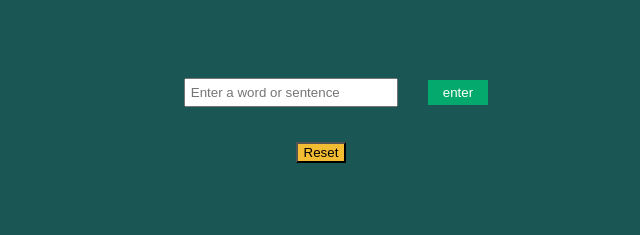
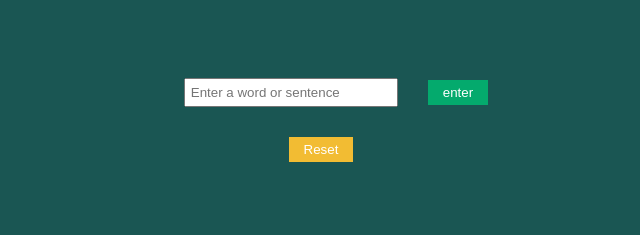
Before and after one commit to kurtis-casperson/vowel-counter, a plain HTML site: page index.html in a window 1280 px wide. Shown: the part 109-344 px from the top of the page, without its empty margins (319-959 px from the left). Drawn offline with Linux system fonts and the light colour scheme.

Commit message:
Style reset button

```diff
--- a/index.html
+++ b/index.html
@@ -19,7 +19,7 @@
       />
       <input type="button" id="inputButton" value="enter" />
     </div>
-    <div class="reset">
+    <div class="resetButton">
       <button
         id="reset"
         onclick="document.getElementById(
--- a/styles.css
+++ b/styles.css
@@ -31,20 +31,20 @@ body {
   cursor: pointer;
 }
 
-.reset {
+.resetButton {
   display: flex;
   justify-content: center;
   align-items: center;
 
+  margin-top: 30px;
+}
+
+.resetButton #reset {
+  background-color: hwb(43 20% 5%);
   border: none;
   color: white;
-  margin-top: 30px;
   padding: 5px 15px;
   cursor: pointer;
-}
-
-.reset #reset {
-  background-color: hwb(43 20% 5%);
 }
 
 .count-display {
```
